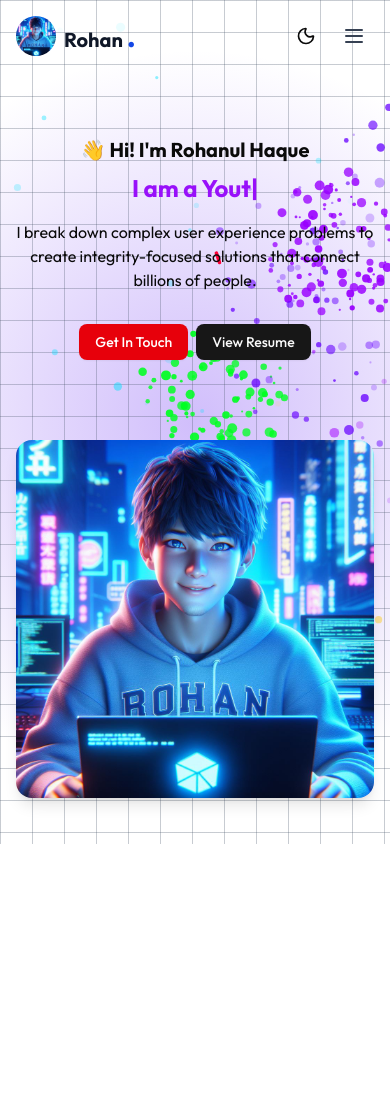
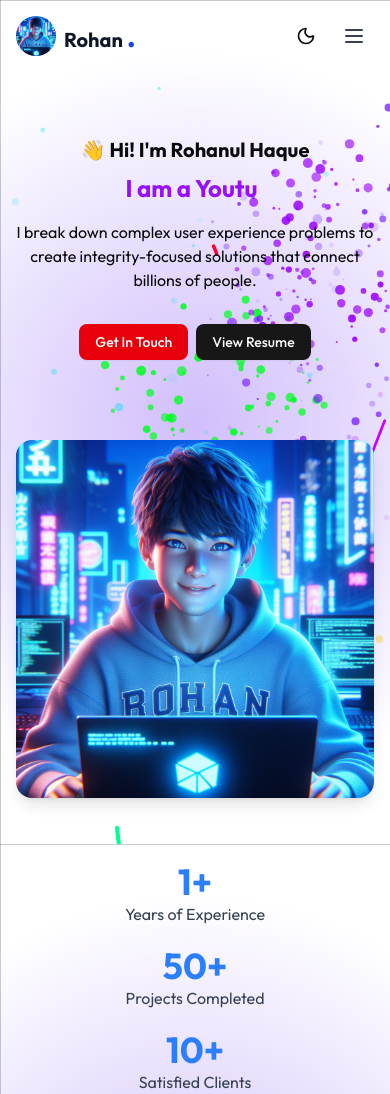
Before and after one commit to rohanul-haque/Portfolio2.0, a React (Vite) app in the folder frontend/: page / in a window 390 px wide. Before the commit the page ends 844 px from the top, so only its background shows below. Built offline with nearby package versions, Linux system fonts and the light colour scheme.

Commit message:
feat: add responsive counter section with animated stats

```diff
--- a/frontend/package.json
+++ b/frontend/package.json
@@ -17,6 +17,7 @@
     "lucide-react": "^0.536.0",
     "motion": "^12.23.12",
     "react": "^19.1.0",
+    "react-countup": "^6.5.3",
     "react-dom": "^19.1.0",
     "react-router-dom": "^7.7.1",
     "react-type-animation": "^3.2.0",
--- a/frontend/src/assets/assets.js
+++ b/frontend/src/assets/assets.js
@@ -13,3 +13,9 @@ export const navlinks = [
   { id: 4, title: "Blog", path: "/blog" },
   { id: 5, title: "Contact", path: "/contact" },
 ];
+
+export const counterData = [
+  { id: 1, counterNumber: 1, title: "Years of Experience" },
+  { id: 2, counterNumber: 50, title: "Projects Completed" },
+  { id: 3, counterNumber: 10, title: "Satisfied Clients" },
+];
--- /dev/null
+++ b/frontend/src/components/Counter.jsx
@@ -0,0 +1,31 @@
+import { counterData } from "@/assets/assets";
+import CountUp from "react-countup";
+
+const Counter = () => {
+  return (
+    <section className="w-full px-4 sm:px-8 lg:px-16 mt-16">
+      <div className="grid grid-cols-1 md:grid-cols-3 gap-5">
+        {counterData.map((counter) => {
+          return (
+            <div className="text-center" key={counter.id}>
+              <CountUp
+                start={0}
+                end={counter.counterNumber}
+                duration={2.75}
+                suffix="+"
+                enableScrollSpy={true}
+                scrollSpyOnce={true}
+                className="text-4xl text-blue-500 font-bold mb-2"
+              />
+              <h1 className="text-base md:text-lg text-gray-700 dark:text-gray-100">
+                {counter.title}
+              </h1>
+            </div>
+          );
+        })}
+      </div>
+    </section>
+  );
+};
+
+export default Counter;
--- a/frontend/src/pages/HomePage.jsx
+++ b/frontend/src/pages/HomePage.jsx
@@ -1,8 +1,14 @@
+import Counter from "@/components/Counter";
 import Hero from "@/components/Hero";
 import React from "react";
 
 const HomePage = () => {
-  return <Hero />;
+  return (
+    <>
+      <Hero />
+      <Counter />
+    </>
+  );
 };
 
 export default HomePage;
```
Also changed, not shown: 1 other file (tests, documents, lock files or other folders).
